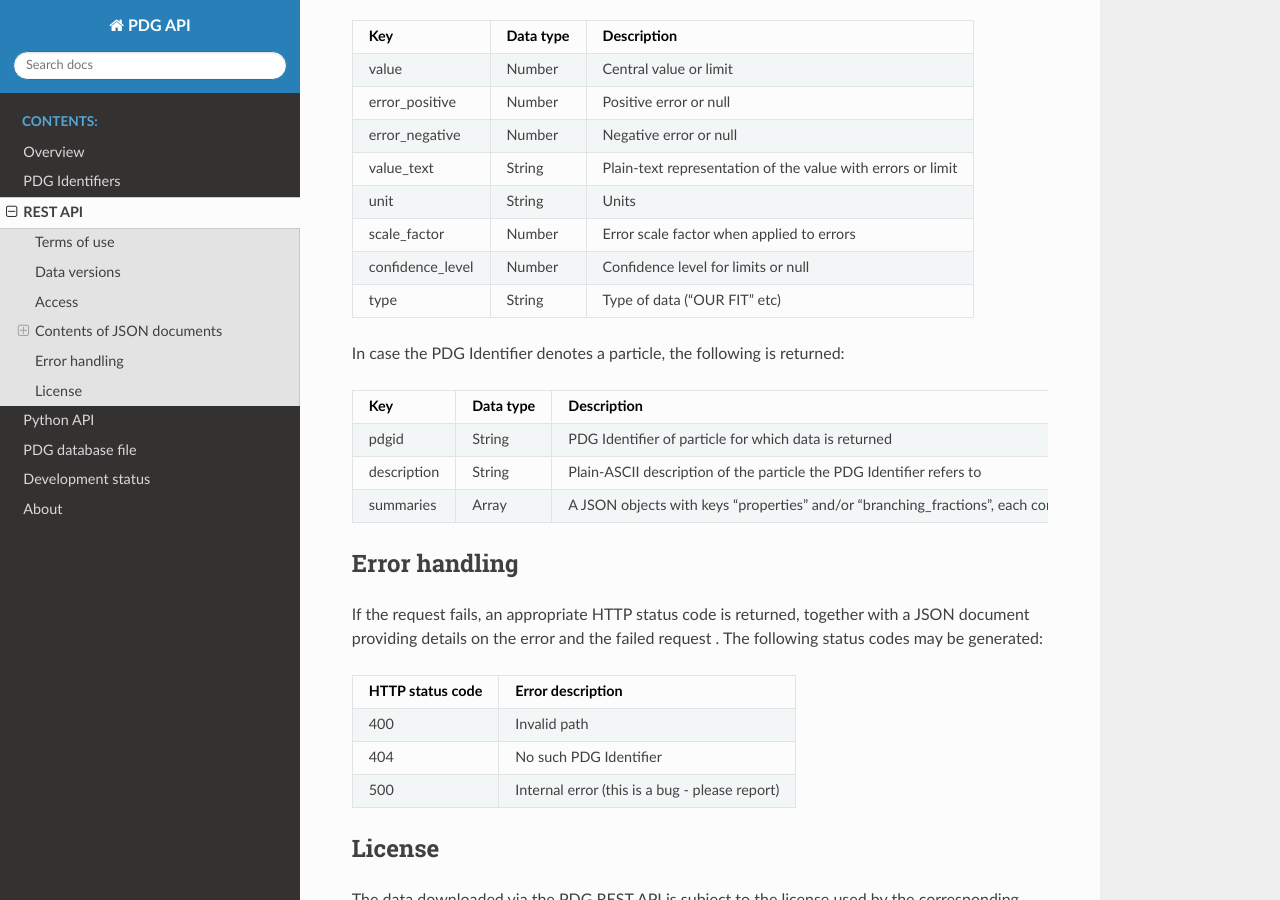
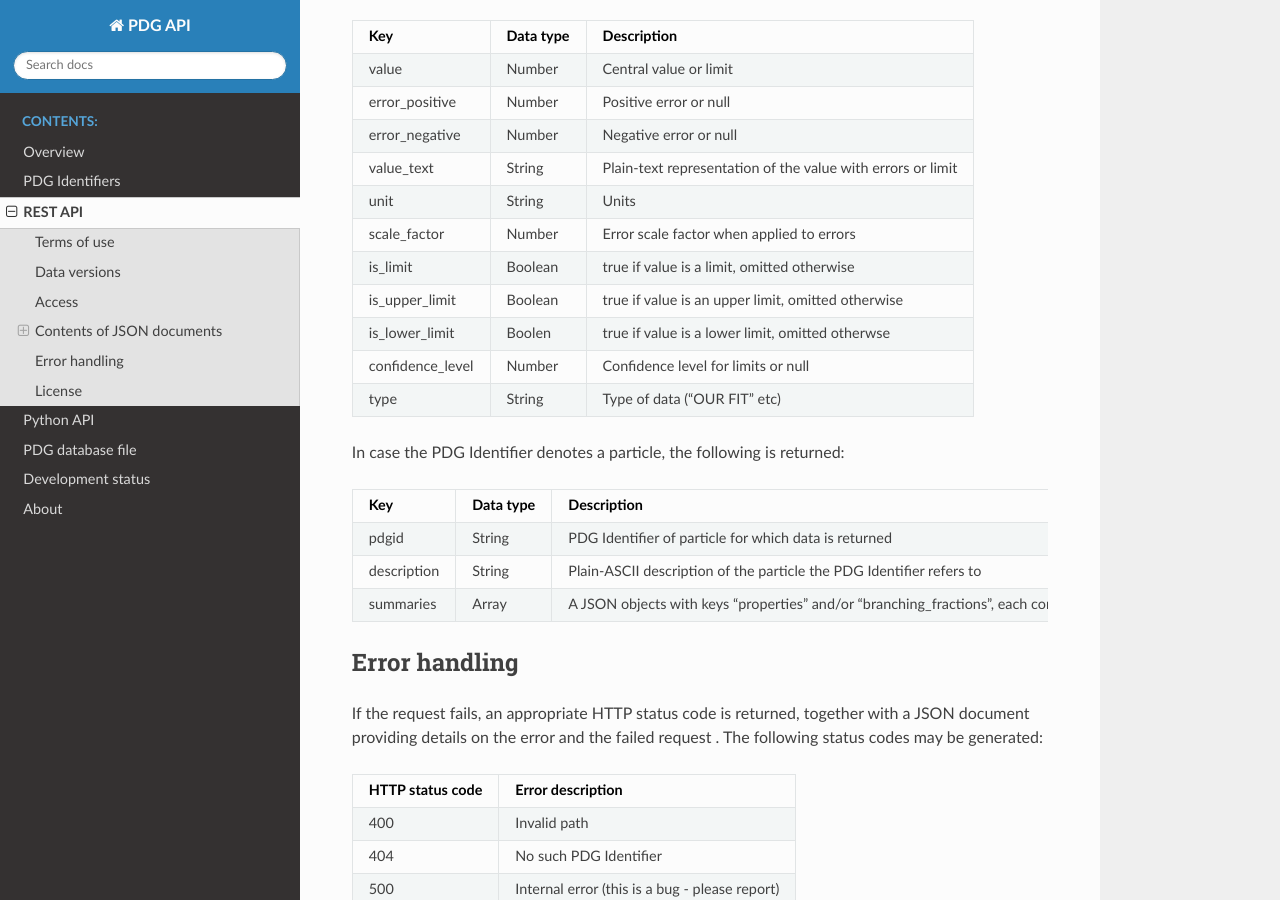
Before and after one commit to particledatagroup/api, a Sphinx documentation site: the page built from docs/source/restapi.md, in a window 1280 px wide and 900 px high, scrolled down 2469 px. Built offline with Sphinx 7.4.7 and the Read the Docs theme 2.0.0, drawn with Linux system fonts in a browser that asks for light colours; comment, search, counter and statistics services are not loaded.

Commit message:
Document new is_*limit items in REST API

```diff
--- a/docs/source/restapi.md
+++ b/docs/source/restapi.md
@@ -100,6 +100,9 @@ Each JSON object describing a summary value may contain the following data
 | value_text       | String    | Plain-text representation of the value with errors or limit |
 | unit             | String    | Units                                                       |
 | scale_factor     | Number    | Error scale factor when applied to errors                   |
+| is_limit         | Boolean   | true if value is a limit, omitted otherwise                 |
+| is_upper_limit   | Boolean   | true if value is an upper limit, omitted otherwise          |
+| is_lower_limit   | Boolen    | true if value is a lower limit, omitted otherwse            |
 | confidence_level | Number    | Confidence level for limits or null                         |
 | type             | String    | Type of data ("OUR FIT" etc)                                |
 
```
